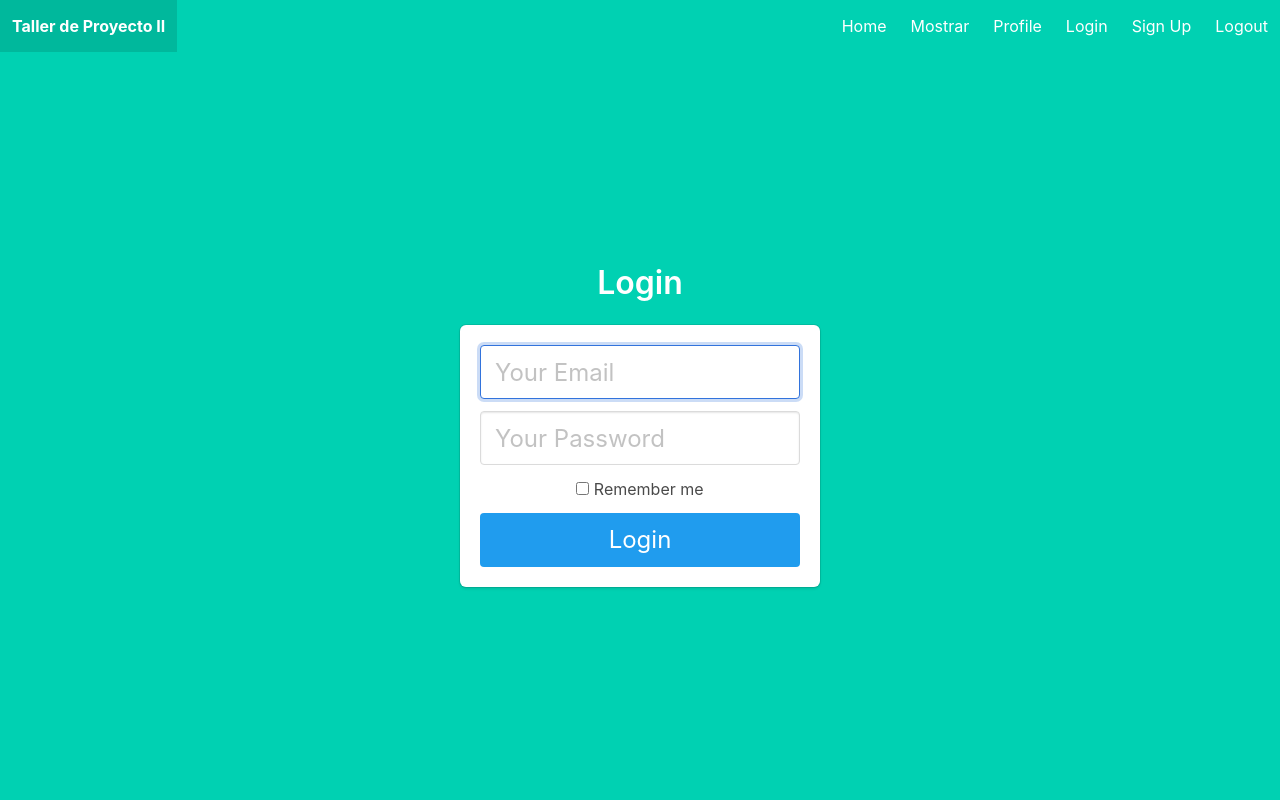
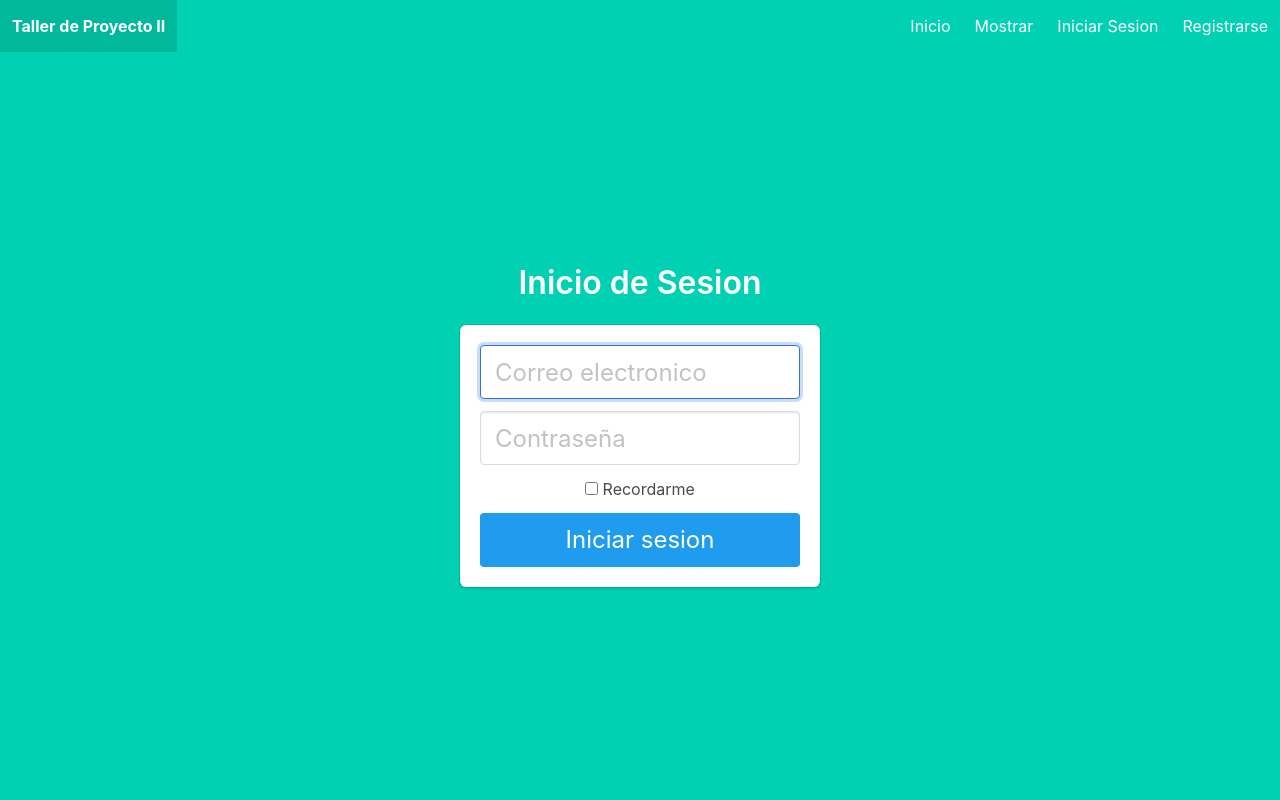
Before and after one commit to julespi/TdPII-webserver, a Flask app: template app/templates/login.html in a window 1280 px wide. Run offline with Flask 2, Linux system fonts and the light colour scheme; the template is opened without the code that fills it, so the values that code supplies are empty.

Commit message:
login, perfil y logout funcionando

```diff
--- a/app/main.py
+++ b/app/main.py
@@ -1,6 +1,7 @@
 from flask import Blueprint, render_template, request
 from .models import Usuario, Datos, Nodo
 from . import db
+from flask_login import login_required, current_user
 
 main = Blueprint('main', __name__)
 
@@ -9,8 +10,9 @@ def index():
     return render_template('index.html')
 
 @main.route('/profile')
+@login_required
 def profile():
-    return render_template('profile.html')
+    return render_template('profile.html', name=current_user.razonSocial)
 
 @main.route("/mostrar")
 def mostrar():
--- a/app/templates/base.html
+++ b/app/templates/base.html
@@ -30,23 +30,29 @@
                     <div id="navbarMenuHeroA" class="navbar-menu">
                         <div class="navbar-end">
                             <a href="{{ url_for('main.index') }}" class="navbar-item">
-                                Home
+                                Inicio
                             </a>
                             <a href="{{ url_for('main.mostrar') }}" class="navbar-item">
                                 Mostrar
                             </a>
+                            {% if current_user.is_authenticated %}
                             <a href="{{ url_for('main.profile') }}" class="navbar-item">
-                                Profile
+                                Perfil
                             </a>
+                            {% endif %}
+                            {% if not current_user.is_authenticated %}
                             <a href="{{ url_for('auth.login') }}" class="navbar-item">
-                                Login
+                                Iniciar Sesion
                             </a>
                             <a href="{{ url_for('auth.signup') }}" class="navbar-item">
-                                Sign Up
+                                Registrarse
                             </a>
+                            {% endif %}
+                            {% if current_user.is_authenticated %}
                             <a href="{{ url_for('auth.logout') }}" class="navbar-item">
-                                Logout
+                                Cerrar Sesion
                             </a>
+                            {% endif %}
                         </div>
                     </div>
                 <!-- </div> -->
--- a/app/templates/login.html
+++ b/app/templates/login.html
@@ -2,7 +2,7 @@
 
 {% block content %}
 <div class="column is-4 is-offset-4">
-    <h3 class="title">Login</h3>
+    <h3 class="title">Inicio de Sesion</h3>
     <div class="box">
             {% with messages = get_flashed_messages() %}
             {% if messages %}
@@ -14,22 +14,22 @@
         <form method="POST" action="/login">
             <div class="field">
                 <div class="control">
-                    <input class="input is-large" type="email" name="email" placeholder="Your Email" autofocus="">
+                    <input class="input is-large" type="email" name="email" placeholder="Correo electronico" autofocus="">
                 </div>
             </div>
 
             <div class="field">
                 <div class="control">
-                    <input class="input is-large" type="password" name="password" placeholder="Your Password">
+                    <input class="input is-large" type="password" name="password" placeholder="Contraseña">
                 </div>
             </div>
             <div class="field">
                 <label class="checkbox">
                     <input type="checkbox">
-                    Remember me
+                    Recordarme
                 </label>
             </div>
-            <button class="button is-block is-info is-large is-fullwidth">Login</button>
+            <button class="button is-block is-info is-large is-fullwidth">Iniciar sesion</button>
         </form>
     </div>
 </div>
--- a/app/templates/profile.html
+++ b/app/templates/profile.html
@@ -2,6 +2,6 @@
 
 {% block content %}
 <h1 class="title">
-  Welcome, Anthony!
+  Hola, {{ name }}!
 </h1>
 {% endblock %}
```
Also changed, not shown: app/auth.py (+8 -5 lines), app/templates/show_all.html (+4 -3 lines), 2 other files.
